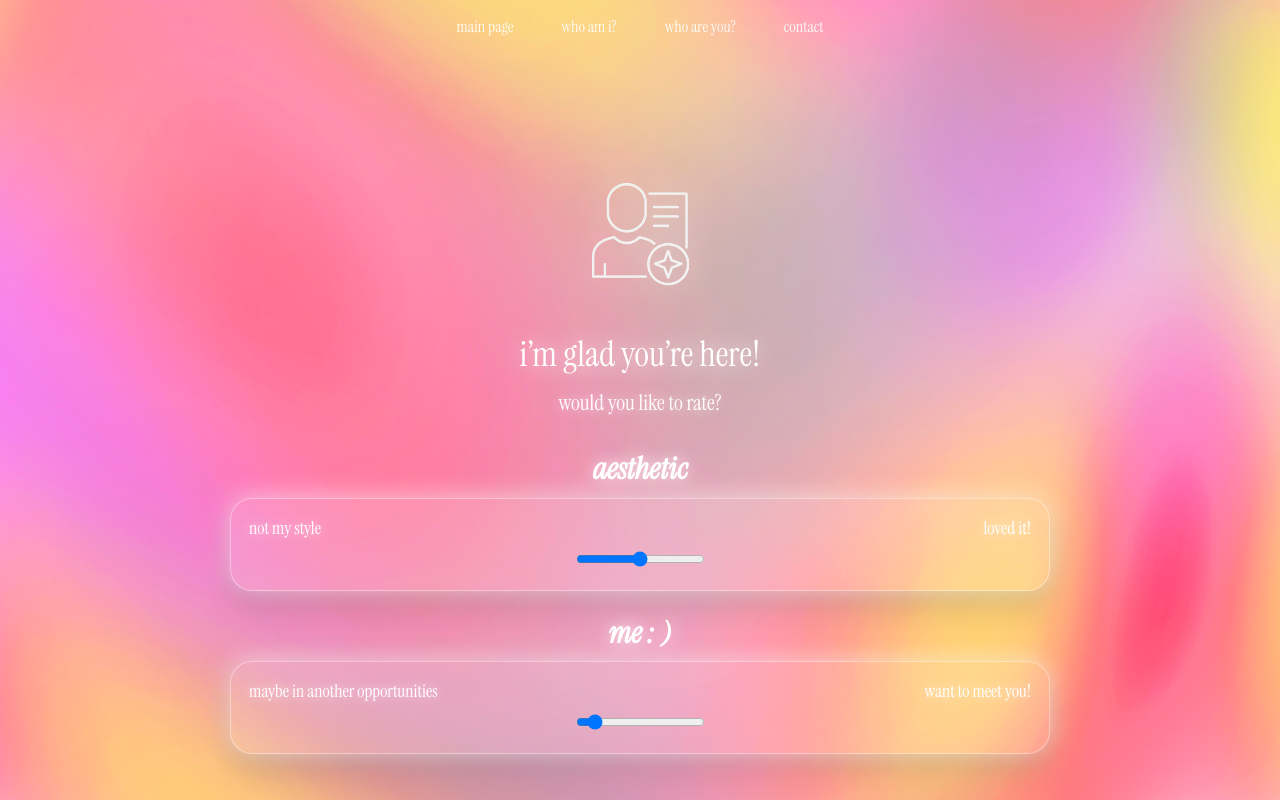
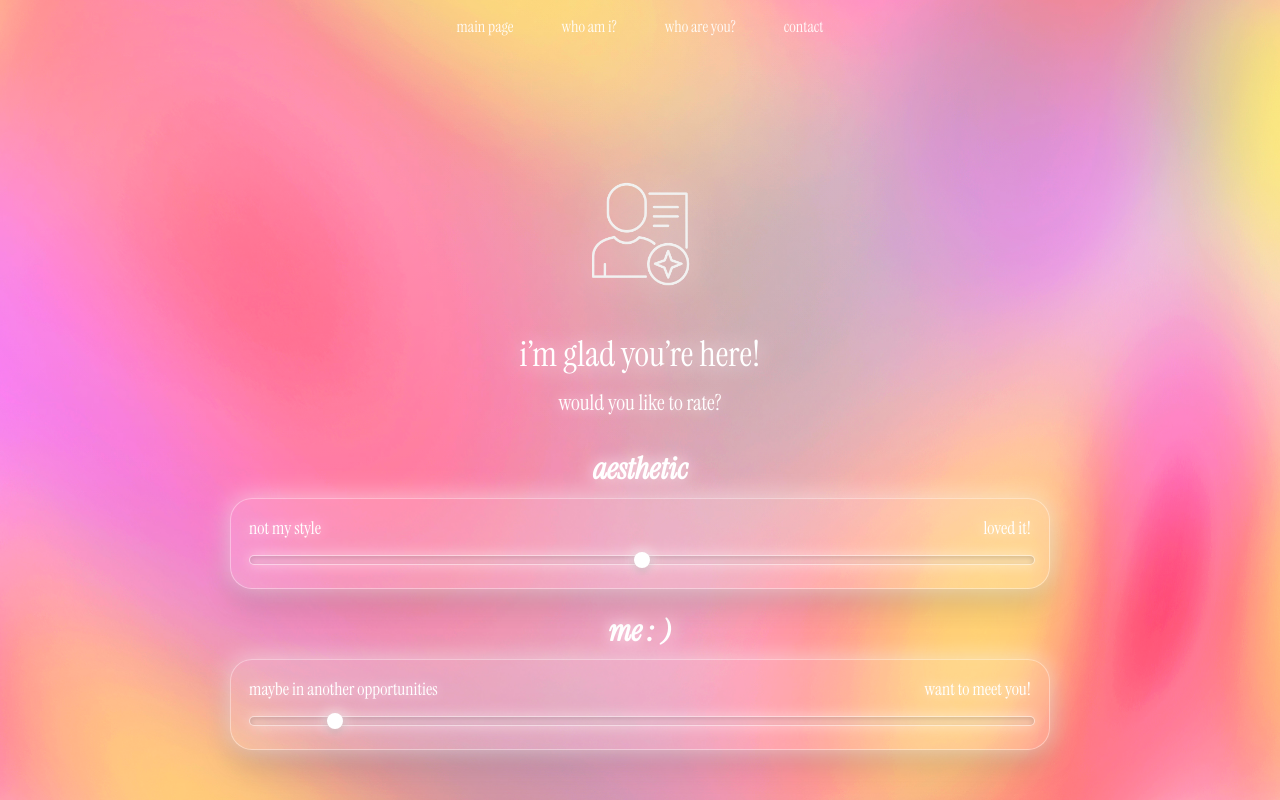
Before and after one commit to zeynpicll/deneme, a plain HTML site: page recruiter.html in a window 1280 px wide. Drawn offline with Linux system fonts and the light colour scheme; no server answers.

Commit message:
style.css

```diff
--- a/style.css
+++ b/style.css
@@ -99,3 +99,34 @@ nav a:hover{
 @media (max-width:900px){
   nav{ gap:1.6rem }
 }
+/* === slim range sliders === */
+input[type="range"] {
+  -webkit-appearance: none;
+  appearance: none;
+  width: 100%;
+  height: 10px;
+  border-radius: 999px;
+  background: rgba(255, 255, 255, .22);
+  border: 1px solid rgba(255, 255, 255, .44);
+  box-shadow: inset 0 2px 6px rgba(0,0,0,.18),
+              0 0 14px rgba(255,255,255,.5);
+  transition: filter .2s ease;
+}
+input[type="range"]::-webkit-slider-thumb {
+  -webkit-appearance: none;
+  appearance: none;
+  width: 16px; height: 16px;
+  border-radius: 50%;
+  background: #fff;
+  box-shadow: 0 0 14px rgba(255,255,255,.95),
+              0 3px 8px rgba(0,0,0,.22);
+  cursor: pointer;
+}
+input[type="range"]::-moz-range-thumb {
+  width: 16px; height: 16px;
+  border-radius: 50%;
+  background: #fff;
+  box-shadow: 0 0 14px rgba(255,255,255,.95),
+              0 3px 8px rgba(0,0,0,.22);
+  cursor: pointer;
+}
```
